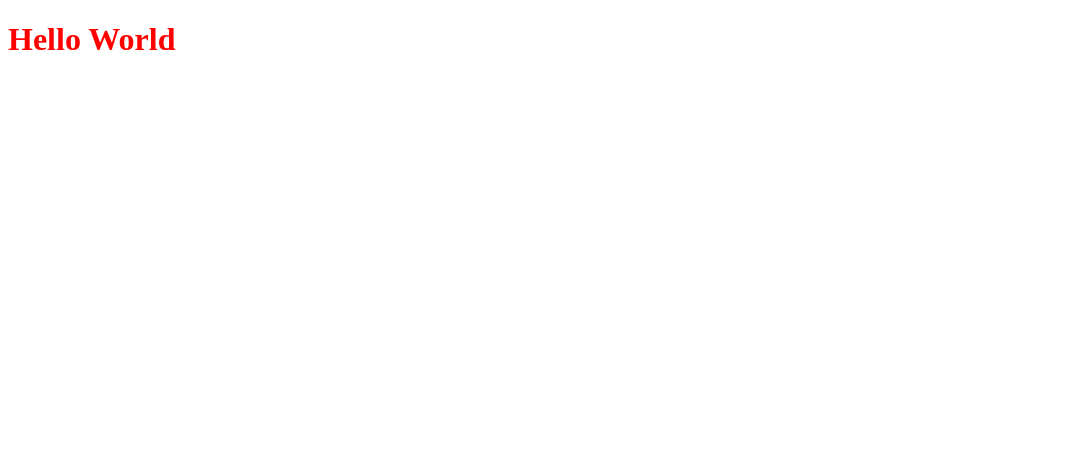
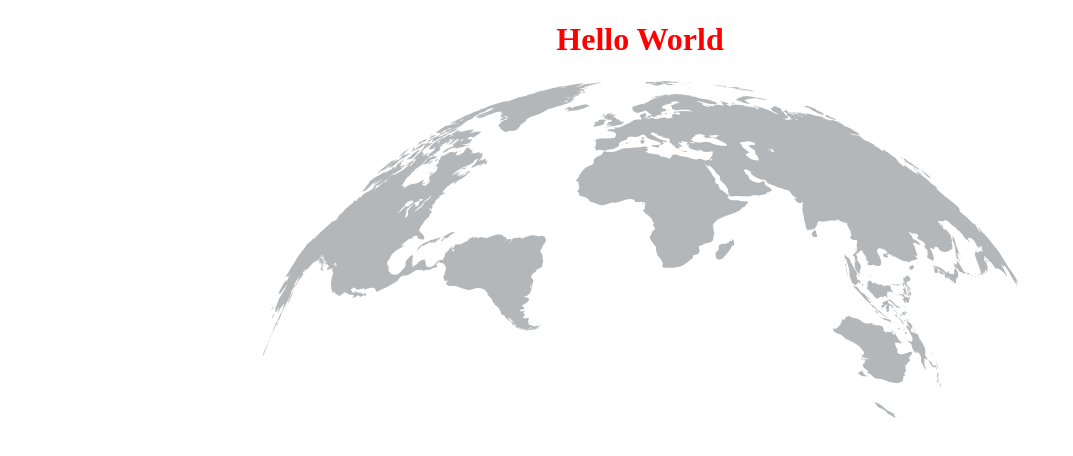
Before and after one commit to buckeyja/hello-web, a plain HTML site: page index.html in a window 1280 px wide. Shown: the whole page, without its empty margins (0-1073 px from the left). Drawn offline with Linux system fonts and the light colour scheme.

Commit message:
feat: add world.png to hello example

```diff
--- a/css/styles.css
+++ b/css/styles.css
@@ -1,3 +1,12 @@
+img {
+  margin: auto;
+  display: block;
+}
+
+.center {
+  text-align: center;
+}
+
 .red {
   color:  red;
 }
--- a/index.html
+++ b/index.html
@@ -8,6 +8,7 @@
   <title></title>
 </head>
 <body>
-  <h1 class="red">Hello World</h1>
+  <h1 class="red center">Hello World</h1>
+  <img src="images/world.png" alt="World" width="756" height="338">
 </body>
 </html>
```
Also changed, not shown: images/world.png (added).
